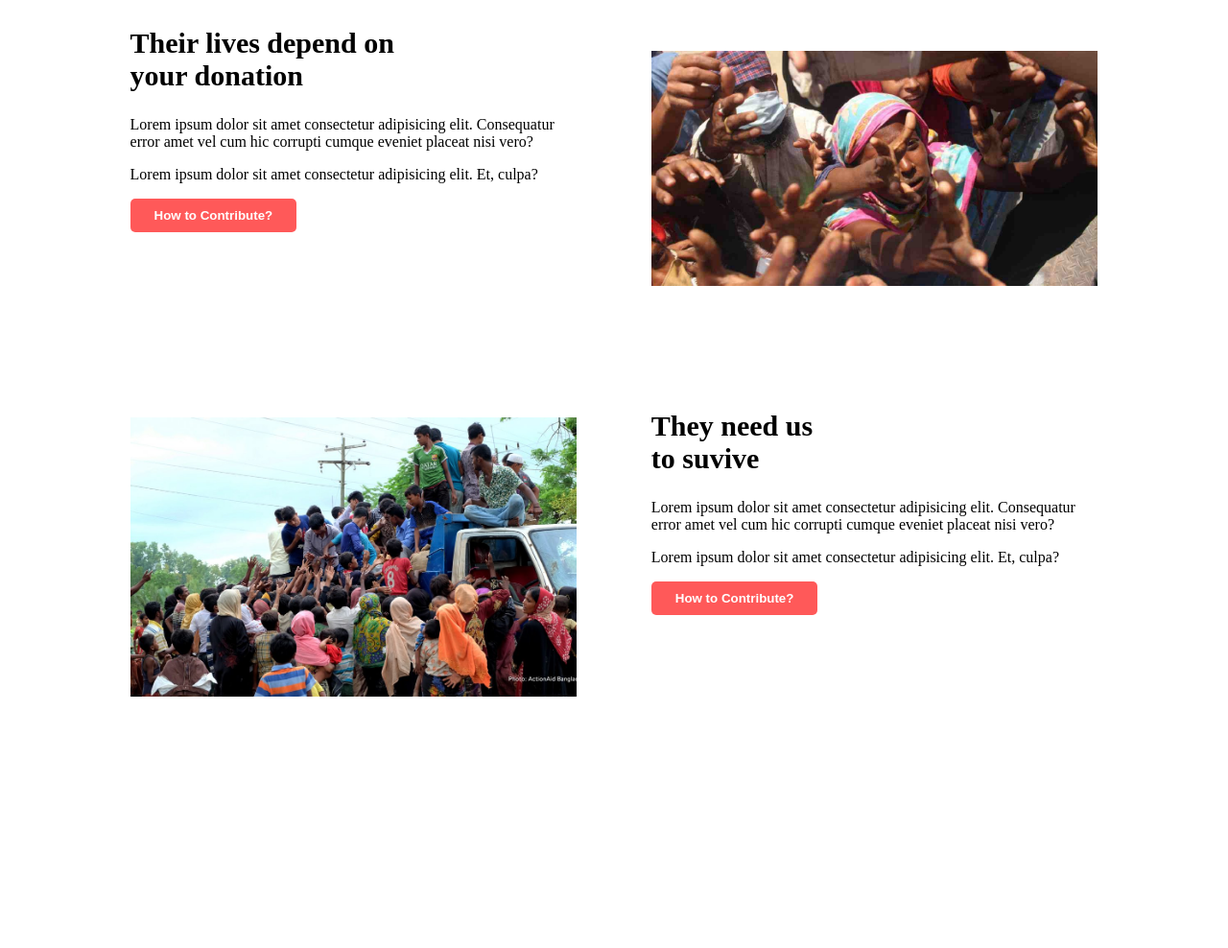
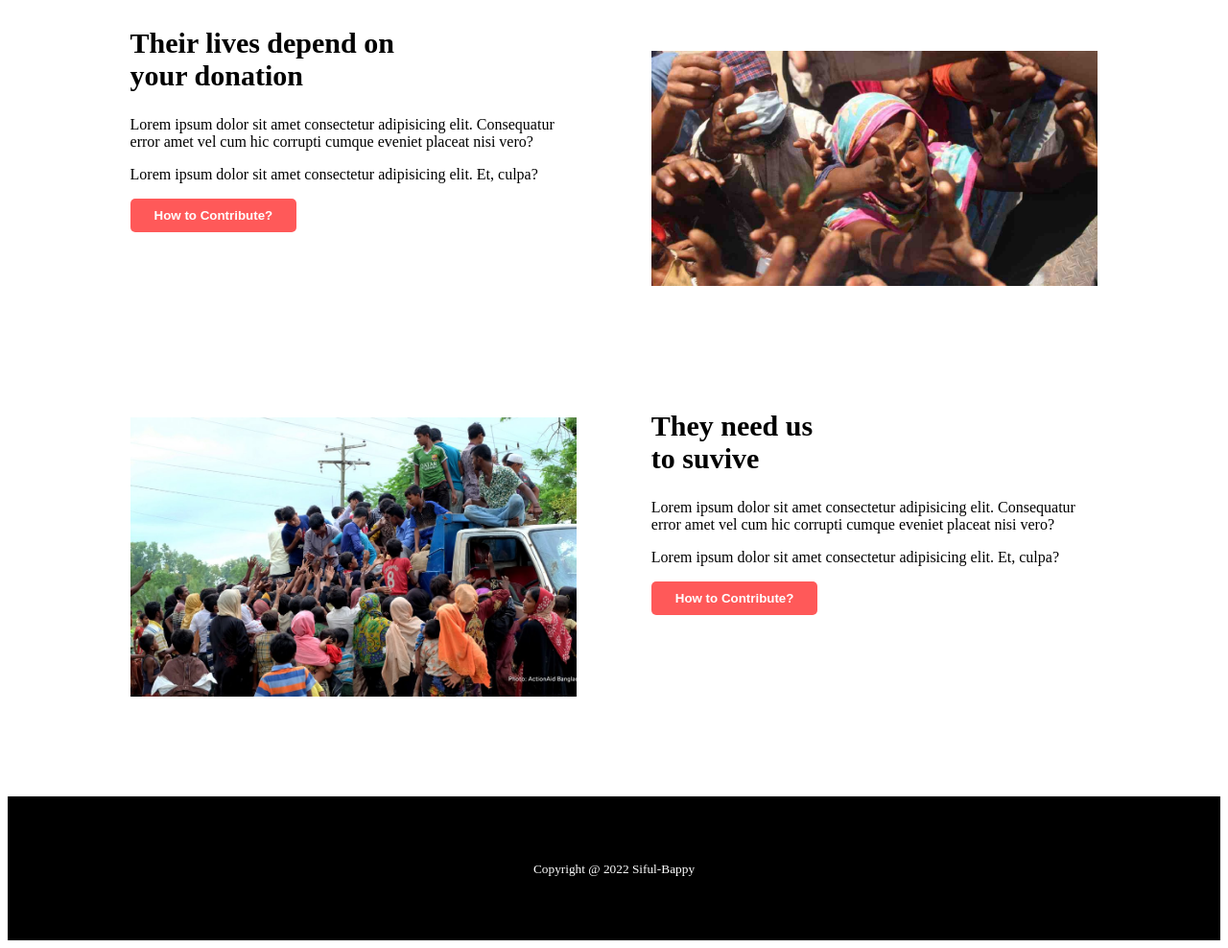
Before and after one commit to Siful-Bappy/Donate-Today-Web-Application, a plain HTML site: page index.html in a window 1280 px wide. Shown: the part 1388-2376 px from the top of the page at 96% size. Before the commit the page ends 2126 px from the top, so only its background shows below. Drawn offline with Linux system fonts and the light colour scheme.

Commit message:
footer section is done

```diff
--- a/index.html
+++ b/index.html
@@ -151,6 +151,9 @@
         </div>
       </section>
 
+      <Footer>
+        <p><small>Copyright @ 2022 Siful-Bappy</small></p>
+      </Footer>
 
     </main>
   </body>
--- a/styles.css
+++ b/styles.css
@@ -106,3 +106,11 @@
 .contribute-section-img-second img{
     margin-top: 33px;
 }
+
+Footer{
+    text-align: center;
+    padding: 50px 0px;
+    background-color: black;
+    color: white;
+    margin-top: 100px;
+}
```
